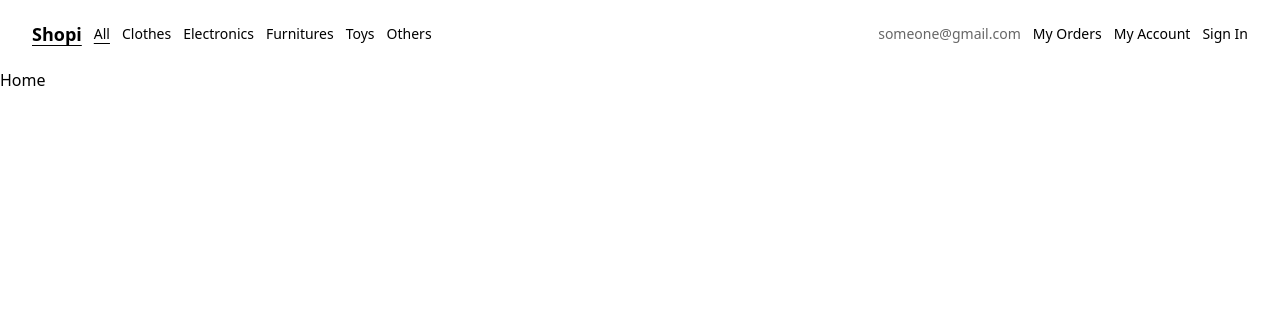
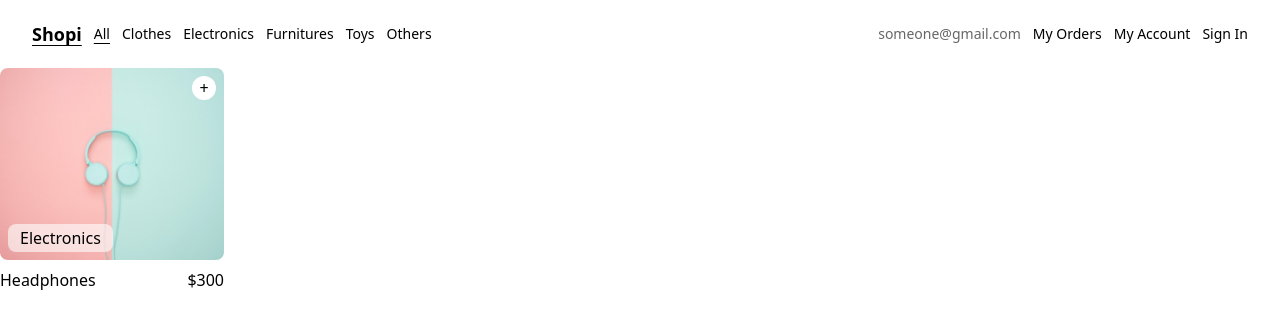
Before and after one commit to cristianiniguez/curso-react-vite-tailwind, a React (Vite) app: page / in a window 1280 px wide. Shown: the top 328 px of the page. Built offline with nearby package versions, Linux system fonts and the light colour scheme.

Commit message:
enrutamiento y estructura base: componente de card

```diff
--- /dev/null
+++ b/src/components/Card.tsx
@@ -0,0 +1,21 @@
+const Card = () => {
+  return (
+    <div className='bg-white cursor-pointer w-56 h-60 rounded-lg'>
+      <figure className='relative mb-2 h-4/5 rounded-lg overflow-hidden'>
+        <span className='absolute bottom-0 left-0 bg-white/60 rounded-lg text-black text-xd m-2 px-3 py-0.5'>
+          Electronics
+        </span>
+        <img className='w-full h-full object-cover' src='/images/headphones.jpg' alt='headphones' />
+        <div className='absolute top-0 right-0 bg-white w-6 h-6 rounded-full grid place-items-center m-2'>
+          +
+        </div>
+      </figure>
+      <p className='flex justify-between'>
+        <span className='test-sm font-light'>Headphones</span>
+        <span className='test-lg font-medium'>$300</span>
+      </p>
+    </div>
+  );
+};
+
+export default Card;
--- a/src/pages/Home.tsx
+++ b/src/pages/Home.tsx
@@ -1,7 +1,12 @@
+import Card from '../components/Card';
 import Layout from '../components/Layout';
 
 const Home = () => {
-  return <Layout>Home</Layout>;
+  return (
+    <Layout>
+      <Card />
+    </Layout>
+  );
 };
 
 export default Home;
```
Also changed, not shown: public/images/headphones.jpg (added).
